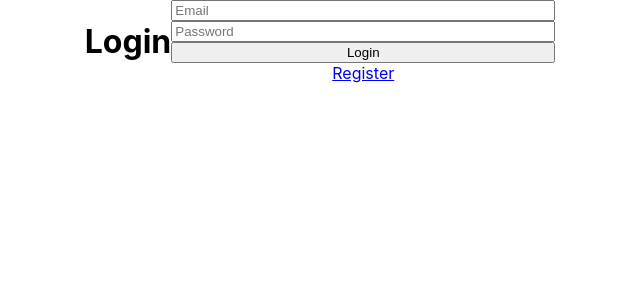
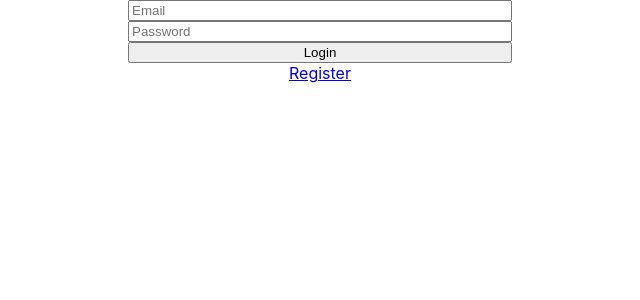
Before and after one commit to denverallam/react-authentication, a React (Create React App) app: page /login in a window 1280 px wide. Shown: the top 300 px of the page, without its empty margins (320-960 px from the left). Built offline with nearby package versions, Linux system fonts and the light colour scheme.

Commit message:
New changes

```diff
--- a/src/components/Login.js
+++ b/src/components/Login.js
@@ -3,12 +3,14 @@
 import UserContext from "../context/userContext";
 
 const Login = () => {
-  const { login, user: userContext } = useContext(UserContext);
+  const { login, user:userContext } = useContext(UserContext);
 
   const [user, setUser] = useState({
     email: "",
     password: "",
   });
+
+
 
   const changeHandler = (e) => {
     setUser({ ...user, [e.target.name]: e.target.value });
@@ -19,13 +21,13 @@
     login(user);
   };
 
-  if (userContext.isAuthenticated && userContext.user) {
-    return <Navigate to="/" replace />;
+
+  if(userContext.isAuthenticated && userContext.user){
+    return <Navigate to="/" replace/>
   }
 
+
   return (
-    <>
-    <h1>Login</h1>
     <form className="form" onSubmit={submitHandler}>
       <input
         type="email"
@@ -44,9 +46,10 @@
         required
       />
       <button type="submit">Login</button>
-        <Link to="/register">Register</Link>
+      <Link to="/register">
+        Register
+      </Link>
     </form>
-    </>
   );
 };
 
```
Lines whose indentation alone changed are shown as unchanged.
